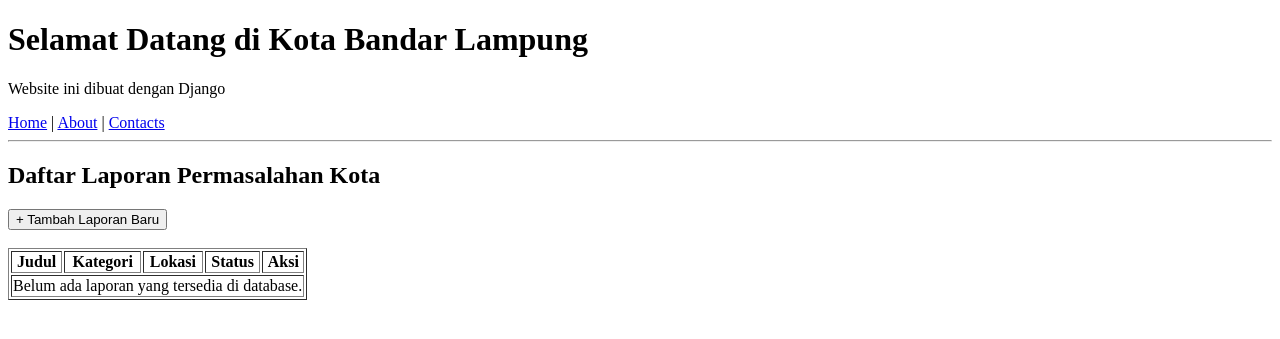
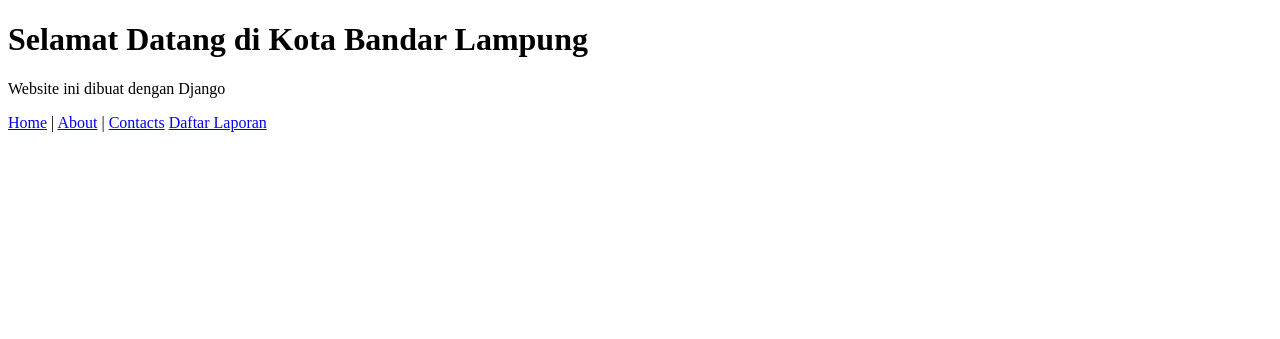
Before and after one commit to IET-Polinela/project-2026-RagilAfda, a Django app: page / in a window 1280 px wide. Shown: the top 339 px of the page. Run offline with Django 5.2, Linux system fonts and the light colour scheme; data that the repository does not hold is empty.

Commit message:
Lab3: Fix Report Section

```diff
--- a/24782091_iet_2026/main_app/templates/main_app/add_report.html
+++ b/24782091_iet_2026/main_app/templates/main_app/add_report.html
@@ -7,3 +7,5 @@
 
     <button type="submit">Submit</button>
 </form>
+
+<a href="{% url 'report_list' %}">Kembali</a>
--- a/24782091_iet_2026/main_app/templates/main_app/home.html
+++ b/24782091_iet_2026/main_app/templates/main_app/home.html
@@ -12,47 +12,8 @@
         <a href="{% url 'home' %}">Home</a> |
         <a href="/about/">About</a> |
         <a href="/contacts/">Contacts</a>
+        <a href="{% url 'report_list' %}">Daftar Laporan</a>
     </nav>
-
-    <hr>
-
-    <h2>Daftar Laporan Permasalahan Kota</h2>
-
-    <a href="{% url 'add_report' %}">
-        <button type="button">+ Tambah Laporan Baru</button>
-    </a>
-
-    <br><br>
-
-    <table border="1">
-        <thead>
-            <tr>
-                <th>Judul</th>
-                <th>Kategori</th>
-                <th>Lokasi</th>
-                <th>Status</th>
-                <th>Aksi</th>
-            </tr>
-        </thead>
-        <tbody>
-            {% for report in reports %}
-            <tr>
-                <td>{{ report.title }}</td>
-                <td>{{ report.category }}</td>
-                <td>{{ report.location }}</td>
-                <td>{{ report.status }}</td>
-                <td>
-                    <a href="#">Edit</a> |
-                    <a href="#">Hapus</a>
-                </td>
-            </tr>
-            {% empty %}
-            <tr>
-                <td colspan="5">Belum ada laporan yang tersedia di database.</td>
-            </tr>
-            {% endfor %}
-        </tbody>
-    </table>
 
 </body>
 </html>
--- a/24782091_iet_2026/main_app/urls.py
+++ b/24782091_iet_2026/main_app/urls.py
@@ -3,6 +3,7 @@ from . import views
 
 urlpatterns = [
     path('', views.home, name='home'),
+    path('reports/', views.report_list, name='report_list'),
     path('add/', views.add_report, name='add_report'),
     path('update/<int:pk>/', views.update_report, name='update_report'),
     path('delete/<int:pk>/', views.delete_report, name='delete_report'),
--- a/24782091_iet_2026/main_app/views.py
+++ b/24782091_iet_2026/main_app/views.py
@@ -1,31 +1,31 @@
-from django.shortcuts import render, redirect
+from django.shortcuts import render, redirect, get_object_or_404
 from .models import Report
 from .forms import ReportForm
 
-# Create your views here.
+# READ (Home / daftar laporan)
 def home(request):
-    reports = Report.objects.all()
-    return render(request, 'main_app/home.html', {'reports': reports})
+    return render(request, 'main_app/home.html')
 
 def report_list(request):
-    # Mengambil semua data dari model Report
     reports = Report.objects.all()
-    return render(request, 'main_app/report_list.html', {'reports': reports})
+    return render(request, 'main_app/report_list.html', {'reports':reports})
 
+# CREATE
 def add_report(request):
     if request.method == "POST":
         form = ReportForm(request.POST)
         if form.is_valid():
             form.save()
-            return redirect('home')
+            return redirect('report_list')
     else:
         form = ReportForm()
+
     return render(request, 'main_app/add_report.html', {'form': form})
 
-from django.shortcuts import get_object_or_404
-
+# UPDATE
 def update_report(request, pk):
     report = get_object_or_404(Report, pk=pk)
+
     if request.method == "POST":
         form = ReportForm(request.POST, instance=report)
         if form.is_valid():
@@ -33,8 +33,10 @@ def update_report(request, pk):
             return redirect('report_list')
     else:
         form = ReportForm(instance=report)
+
     return render(request, 'main_app/add_report.html', {'form': form})
 
+# DELETE
 def delete_report(request, pk):
     report = get_object_or_404(Report, pk=pk)
     report.delete()
```
Also changed, not shown: 24782091_iet_2026/main_app/templates/main_app/report_list.html (added, +24 -0 lines).
